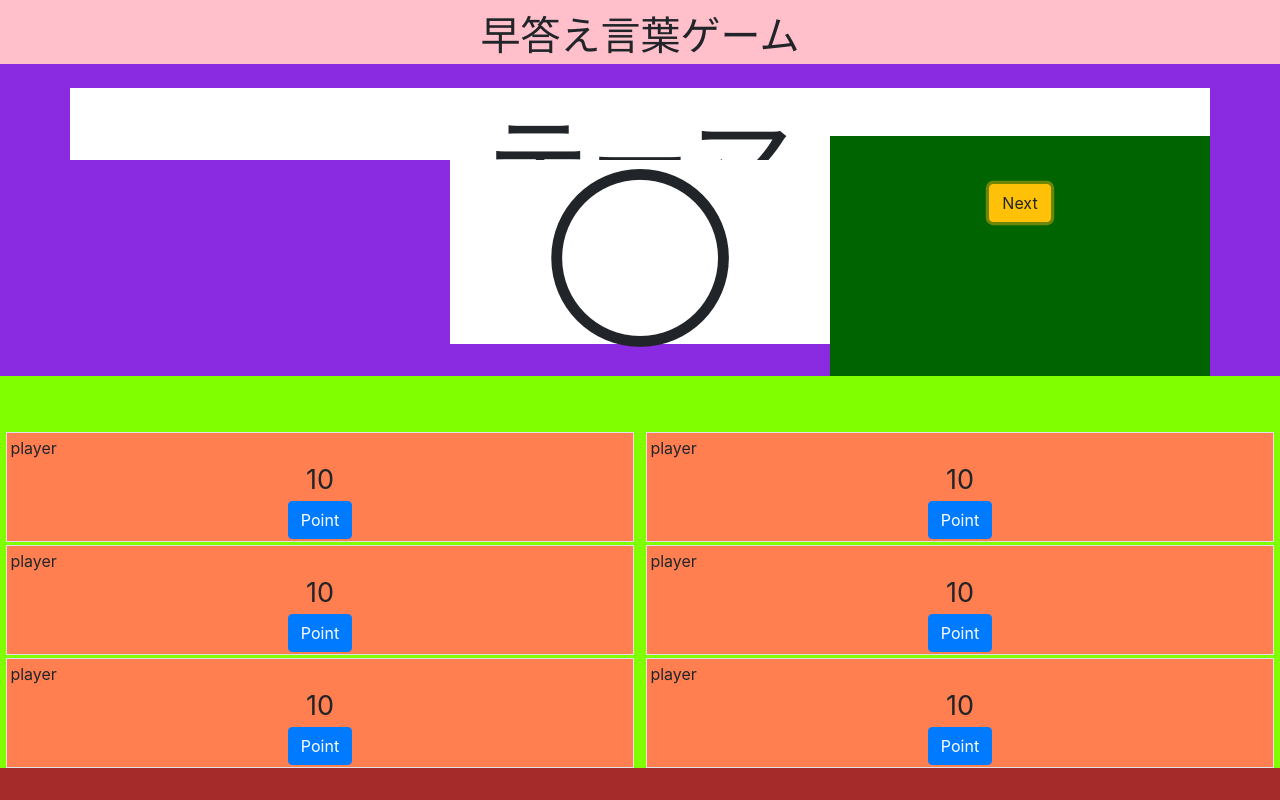
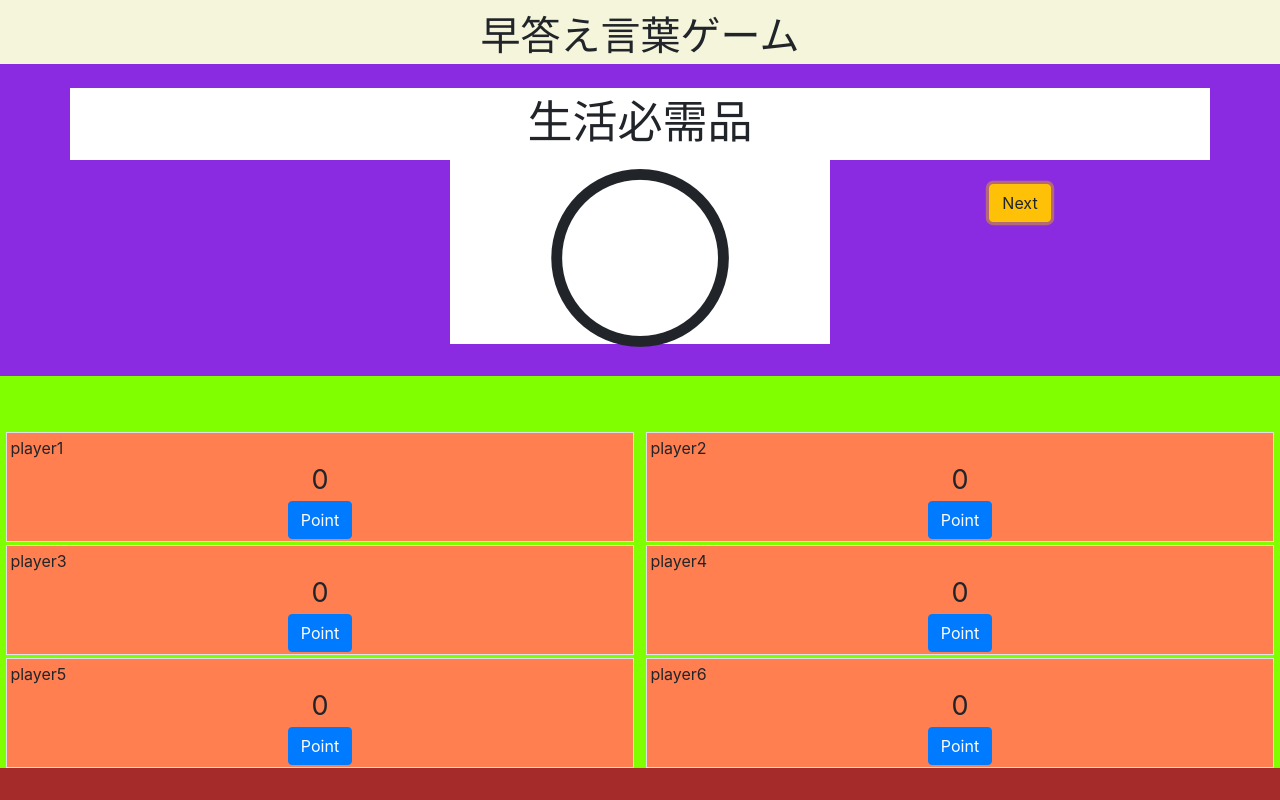
Before and after one commit to sumiship/wordQuiz, a plain HTML site: page index.html in a window 1280 px wide. Both pictures are taken after a click on the button "Next". Drawn offline with nearby package versions, Linux system fonts and the light colour scheme.

Commit message:
jsBaseSystem created

```diff
--- a/index.html
+++ b/index.html
@@ -21,7 +21,7 @@
   </head>
   <body>
     <header style="background-color: beige; height: 8vh">
-      <h1 id="theme" class="text-center pt-1" style="line-height: 8vh">
+      <h1 class="text-center pt-1" style="line-height: 8vh">
         早答え言葉ゲーム
       </h1>
     </header>
@@ -29,7 +29,7 @@
       <div class="container" style="height: 39vh">
         <div class="row pt-4" style="height: 9vh">
           <div class="col-12 bg-white text-center" style="height: 9vh">
-            <p style="font-size: 8vw; margin-bottom: 0">テーマ</p>
+            <p id="theme" style="font-size: 45px; margin-bottom: 0">テーマ</p>
           </div>
         </div>
         <div class="row text-center" style="height: 30vh">
@@ -37,9 +37,9 @@
             class="col-4 offset-4 mt-4 bg-white text-center"
             style="height: 23vh; padding: 0"
           >
-            <p style="font-size: 130px">◯</p>
+            <p id="moji" style="font-size: 130px">◯</p>
           </div>
-          <div class="col-4 pt-5" style="background-color: darkgreen">
+          <div class="col-4 pt-5">
             <button id="next" type="button" class="btn btn-warning">
               Next
             </button>
@@ -57,45 +57,57 @@
         "
       >
         <div class="border player">
-          <p class="name" style="margin-bottom: 0">player</p>
-          <p class="point">10</p>
+          <p class="name" style="margin-bottom: 0">player5</p>
+          <p id="pp5" class="point">0</p>
           <div style="text-align: center">
-            <button type="button" class="btn btn-primary">Point</button>
+            <button id="pb5" type="button" class="btn btn-primary">
+              Point
+            </button>
           </div>
         </div>
         <div class="border player">
-          <p class="name" style="margin-bottom: 0">player</p>
-          <p class="point">10</p>
+          <p class="name" style="margin-bottom: 0">player6</p>
+          <p id="pp6" class="point">0</p>
           <div style="text-align: center">
-            <button type="button" class="btn btn-primary">Point</button>
+            <button id="pb6" type="button" class="btn btn-primary">
+              Point
+            </button>
           </div>
         </div>
         <div class="border player">
-          <p class="name" style="margin-bottom: 0">player</p>
-          <p class="point">10</p>
+          <p class="name" style="margin-bottom: 0">player3</p>
+          <p id="pp3" class="point">0</p>
           <div style="text-align: center">
-            <button type="button" class="btn btn-primary">Point</button>
+            <button id="pb3" type="button" class="btn btn-primary">
+              Point
+            </button>
           </div>
         </div>
         <div class="border player">
-          <p class="name" style="margin-bottom: 0">player</p>
-          <p class="point">10</p>
+          <p class="name" style="margin-bottom: 0">player4</p>
+          <p id="pp4" class="point">0</p>
           <div style="text-align: center">
-            <button type="button" class="btn btn-primary">Point</button>
+            <button id="pb4" type="button" class="btn btn-primary">
+              Point
+            </button>
           </div>
         </div>
         <div class="border player">
-          <p class="name" style="margin-bottom: 0">player</p>
-          <p class="point">10</p>
+          <p class="name" style="margin-bottom: 0">player1</p>
+          <p id="pp1" class="point">0</p>
           <div style="text-align: center">
-            <button type="button" class="btn btn-primary">Point</button>
+            <button id="pb1" type="button" class="btn btn-primary">
+              Point
+            </button>
           </div>
         </div>
         <div class="border player">
-          <p class="name" style="margin-bottom: 0">player</p>
-          <p class="point">10</p>
+          <p class="name" style="margin-bottom: 0">player2</p>
+          <p id="pp2" class="point">0</p>
           <div style="text-align: center">
-            <button type="button" class="btn btn-primary">Point</button>
+            <button id="pb2" type="button" class="btn btn-primary">
+              Point
+            </button>
           </div>
         </div>
       </div>
--- a/js/main.js
+++ b/js/main.js
@@ -1,5 +1,95 @@
 "use script";
 
-document.getElementById("next").addEventListener("click", () => {
-  document.getElementById("theme").style.background = "pink";
-});
+{
+  const theme = function () {
+    document.getElementById("theme").innerHTML = arrrandom(arrtheme);
+  };
+
+  var moji = function () {
+    document.getElementById("moji").innerHTML = arrrandom(hiragana);
+    console.log("3");
+  };
+
+  document.getElementById("next").addEventListener("click", () => {
+    theme();
+    document.getElementById("moji").innerHTML = "◯";
+    setTimeout("moji()", 2900);
+  });
+
+  const player = function (num) {
+    document.getElementById("pb" + num).addEventListener("click", () => {
+      let point = document.getElementById("pp" + num);
+      point.innerHTML = Number(point.innerHTML) + 1;
+    });
+  };
+
+  for (let i = 1; i < 7; i++) {
+    player(String(i));
+  }
+
+  const hiragana = [
+    "あ",
+    "い",
+    "う",
+    "え",
+    "お",
+    "か",
+    "き",
+    "く",
+    "け",
+    "こ",
+    "さ",
+    "し",
+    "す",
+    "せ",
+    "そ",
+    "た",
+    "ち",
+    "つ",
+    "て",
+    "と",
+    "な",
+    "に",
+    "ぬ",
+    "ね",
+    "の",
+    "は",
+    "ひ",
+    "ふ",
+    "へ",
+    "ほ",
+    "ま",
+    "み",
+    "む",
+    "め",
+    "も",
+    "や",
+    "ゆ",
+    "よ",
+    "ら",
+    "り",
+    "る",
+    "れ",
+    "ろ",
+    "わ",
+  ];
+
+  const arrtheme = [
+    "家にあるもの",
+    "学校にあるもの",
+    "有名人",
+    "地名",
+    "植物",
+    "動物",
+    "小物",
+    "生活必需品",
+    "キャラクター",
+    "食べ物",
+  ];
+
+  const arrrandom = function (arr) {
+    const length = arr.length;
+    const random = Math.floor(Math.random() * length);
+    return arr[random];
+  };
+}
```
